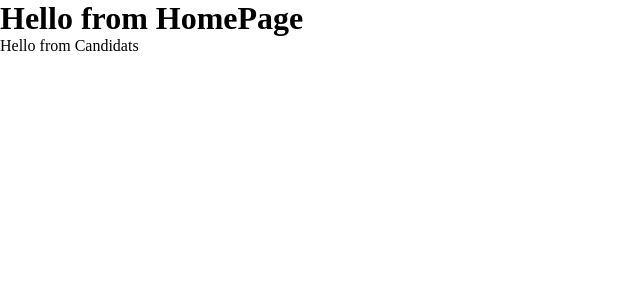
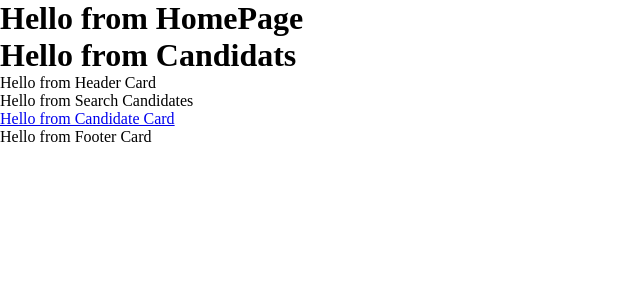
Before and after one commit to NikolaV91/HR-Agency, a React (Create React App) app: page /homepage/candidates in a window 1280 px wide. Shown: the top 300 px of the page, without its empty margins (0-640 px from the left). Built offline with nearby package versions, Linux system fonts and the light colour scheme.

Commit message:
routes-upgraded-2

```diff
--- a/src/components/CandidateCard/CandidateCard.jsx
+++ b/src/components/CandidateCard/CandidateCard.jsx
@@ -1,9 +1,13 @@
 import React from "react";
+import { Link } from "react-router-dom";
 import "./style.scss"
+
 
 const CandidateCard = () => {
     return (
-        <div>Hello from Candidate Card</div>
+        <Link to="/homepage/singlecandidate">
+            <div>Hello from Candidate Card</div>
+        </Link>
      );
 }
 
--- a/src/components/InterviewCard/InterviewCard.jsx
+++ b/src/components/InterviewCard/InterviewCard.jsx
@@ -1,9 +1,13 @@
 import React from "react";
+
+
 import "./style.scss"
 
 const InterviewCard = () => {
     return (
-        <div>Hello from Interview Card</div>
+        <div className="interviewCard">
+            <h1>Hello from Interview Card</h1>
+        </div>
      );
 }
 
--- a/src/pages/Candidates/Candidates.jsx
+++ b/src/pages/Candidates/Candidates.jsx
@@ -1,9 +1,20 @@
 import React from "react";
+import Header from "../../components/Header/Header";
+import Footer from "../../components/Footer/Footer";
+import SearchCandidates from "../../components/SearchCandidates/SearchCandidates";
+import CandidateCard from "../../components/CandidateCard/CandidateCard";
+
 import "./style.scss"
 
 const Candidates = () => {
     return (
-        <div>Hello from Candidats</div>
+        <div className="candidates">
+            <h1>Hello from Candidats</h1>
+            <Header/>
+            <SearchCandidates/>
+            <CandidateCard/> {/* candidates.map() */}
+            <Footer/>
+        </div>
      );
 }
 
--- a/src/pages/Interviews/Interviews.jsx
+++ b/src/pages/Interviews/Interviews.jsx
@@ -1,9 +1,15 @@
 import React from "react";
+import Header from "../../components/Header/Header";
+import Footer from "../../components/Footer/Footer";
+import SearchInterviews from "../../components/SearchInterviews/SearchInterviews"
+
 import "./style.scss"
 
 const Interviews = () => {
     return (
-        <div>Hello from Interviews</div>
+        <div className="interviews">
+            <h1>Hello from Interviews</h1>
+        </div>
      );
 }
 
--- a/src/pages/SingleCandidate/SingleCandidate.jsx
+++ b/src/pages/SingleCandidate/SingleCandidate.jsx
@@ -1,9 +1,20 @@
 import React from "react";
+import Header from "../../components/Header/Header";
+import Footer from "../../components/Footer/Footer";
+import ModalForm from "../../components/ModalForm/ModalForm";
+import ModalInterview from "../../components/ModalInterview/ModalInterview";
+
 import "./style.scss"
 
 const SingleCandidate = () => {
     return (
-        <div>Hello from SingleCandidate</div>
+        <div className="singleCandidate">
+            <h1>Hello from SingleCandidate</h1>
+            <Header />
+            <ModalForm/>
+            <ModalInterview/>
+            <Footer />
+        </div>
      );
 }
 
```
